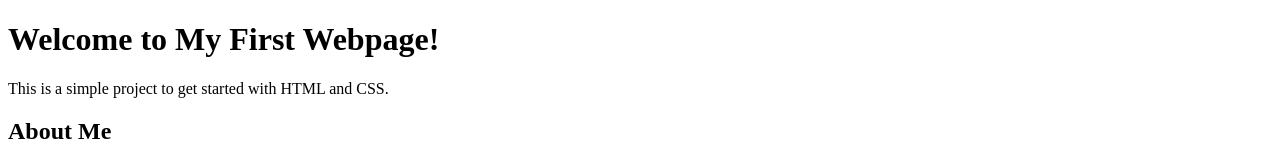
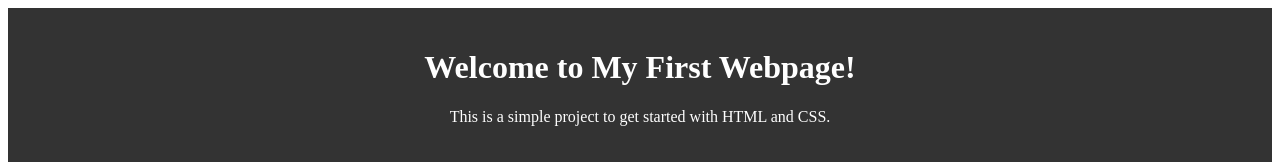
Before and after one commit to mijama71/hello-world, a plain HTML site: page index.html in a window 1280 px wide. Shown: the top 162 px of the page. Drawn offline with Linux system fonts and the light colour scheme.

Commit message:
added css style sheet

```diff
--- a/index.html
+++ b/index.html
@@ -5,7 +5,7 @@
     <meta name="viewport" content="width=device-width, initial-scale=1.0">
     <meta http-equiv="X-UA-Compatible" content="ie=edge">
     <title>Hello World</title>
-    <!-- <link rel="stylesheet" href="style.css"> -->
+    <link rel="stylesheet" href="style.css">
   </head>
   <body>
     <!-- Header section -->
--- /dev/null
+++ b/style.css
@@ -0,0 +1,7 @@
+/* Header styles */
+header {
+    background-color: #333;
+    color: white;
+    padding: 20px;
+    text-align: center;
+   }
```
